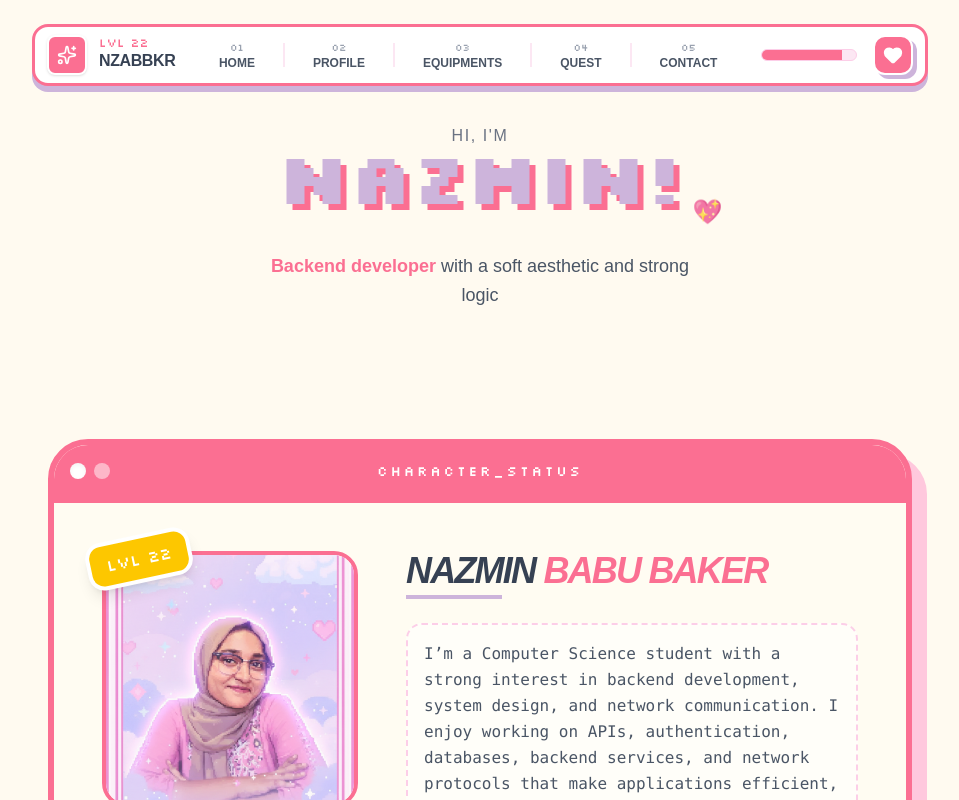
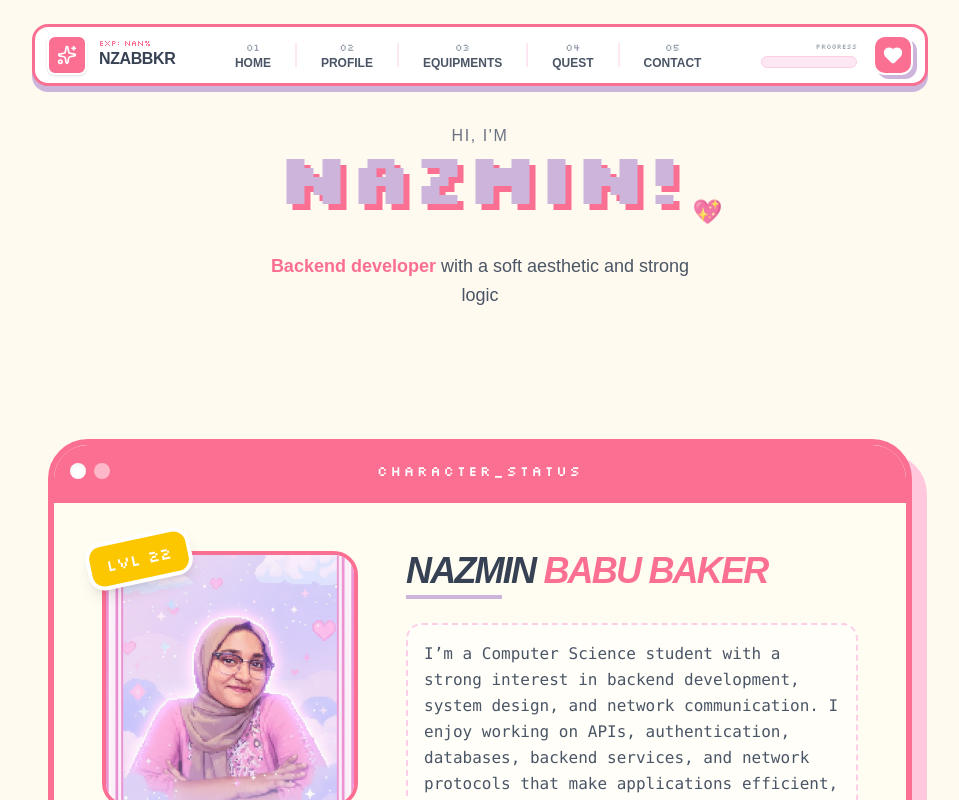
Before and after one commit to Nazmin-Babubaker/my-portfolio, a React (Vite) app: page / in a window 1280 px wide. Shown: the top 800 px of the page, without its empty margins (160-1119 px from the left). Built offline with nearby package versions, Linux system fonts and the light colour scheme.

Commit message:
progress bar for page nav

```diff
--- a/src/components/Navbar.jsx
+++ b/src/components/Navbar.jsx
@@ -1,73 +1,78 @@
-import { Heart, Sparkles, Home, Briefcase, Mail } from "lucide-react";
+import { useState, useEffect } from "react";
+import { Heart, Sparkles } from "lucide-react";
 
 export default function Navbar() {
+  const [progress, setProgress] = useState(0);
+
+  useEffect(() => {
+    const handleScroll = () => {
+      const winScroll = document.body.scrollTop || document.documentElement.scrollTop;
+      const height = document.documentElement.scrollHeight - document.documentElement.clientHeight;
+      const scrolled = (winScroll / height) * 100;
+      setProgress(Math.round(scrolled));
+    };
+
+    window.addEventListener("scroll", handleScroll);
+    return () => window.removeEventListener("scroll", handleScroll);
+  }, []);
+
   return (
-  <nav className="fixed top-6 left-1/2 -translate-x-1/2 w-[95%] max-w-4xl z-50">
-
-
-    <div className="bg-white border-[3px] border-bubblegum rounded-2xl shadow-[0_6px_0_0_#cdb4db]  flex items-center justify-between px-3 py-2">
+    <nav className="fixed top-6 left-1/2 -translate-x-1/2 w-[95%] max-w-4xl z-50">
+      <div className="bg-white border-[3px] border-bubblegum rounded-2xl shadow-[0_6px_0_0_#cdb4db] flex items-center justify-between px-3 py-2">
 
         <div className="flex items-center gap-3">
           <div className="bg-bubblegum p-2 rounded-lg border-2 border-white shadow-sm">
-                <Sparkles className="text-white" size={20} />
+            <Sparkles className="text-white" size={20} />
           </div>
           <div className="flex flex-col">
-            <span className="font-pixel text-xs text-bubblegum leading-none">LVL 22</span>
+            <span className="font-pixel text-[8px] text-bubblegum leading-none uppercase">
+              Exp: {progress}%
+            </span>
             <span className="font-bold text-gray-700 tracking-tight">NZABBKR</span>
           </div>
         </div>
 
-
         <ul className="hidden md:flex items-center gap-1">
-
-            <a href="#" className="group flex flex-col items-center px-4 py-1 cursor-pointer transition-all hover:-translate-y-1">
-                <span className="text-[10px] font-pixel text-gray-400 group-hover:text-green-400">01</span>
-                <span className="font-bold text-gray-600 group-hover:text-green-400 uppercase text-xs">Home</span>
-            </a>
-
-            <div className="w-0.5 h-6 bg-pink-100 mx-2"></div>
-
-
-            <a href="#about" className="group flex flex-col items-center px-4 py-1 cursor-pointer transition-all hover:-translate-y-1">
-                <span className="text-[10px] font-pixel text-gray-400 group-hover:text-green-400">02</span>
-                <span className="font-bold text-gray-600 group-hover:text-green-400 uppercase text-xs">Profile</span>
-            </a>
-
-            <div className="w-0.5 h-6 bg-pink-100 mx-2"></div>
-
-
-            <a href="#inventory" className="group flex flex-col items-center px-4 py-1 cursor-pointer transition-all hover:-translate-y-1">
-                <span className="text-[10px] font-pixel text-gray-400 group-hover:text-green-400">03</span>
-                <span className="font-bold text-gray-600 group-hover:text-green-400 uppercase text-xs">Equipments</span>
-            </a>
-
-            <div className="w-0.5 h-6 bg-pink-100 mx-2"></div>
-
-
-            <a href="#quests" className="group flex flex-col items-center px-4 py-1 cursor-pointer transition-all hover:-translate-y-1">
-                <span className="text-[10px] font-pixel text-gray-400 group-hover:text-green-400">04</span>
-                <span className="font-bold text-gray-600 group-hover:text-green-400 uppercase text-xs">Quest</span>
-            </a>
-
-            <div className="w-0.5 h-6 bg-pink-100 mx-2"></div>
-
-
-            <a href="#contact" className="group flex flex-col items-center px-4 py-1 cursor-pointer transition-all hover:-translate-y-1">
-                <span className="text-[10px] font-pixel text-gray-400 group-hover:text-green-400">05</span>
-                <span className="font-bold text-gray-600 group-hover:text-green-400 uppercase text-xs">Contact</span>
-            </a>
+          <NavLink href="#" num="01" label="Home" />
+          <Divider />
+          <NavLink href="#about" num="02" label="Profile" />
+          <Divider />
+          <NavLink href="#inventory" num="03" label="Equipments" />
+          <Divider />
+          <NavLink href="#quests" num="04" label="Quest" />
+          <Divider />
+          <NavLink href="#contact" num="05" label="Contact" />
         </ul>
 
+        <div className="flex items-center gap-4">
+          <div className="hidden sm:flex flex-col items-end gap-1">
+             <span className="font-pixel text-[7px] text-gray-400 uppercase">Progress</span>
+             <div className="w-24 h-3 bg-pink-100 rounded-full overflow-hidden border border-pink-200">
+                <div
+                  className="h-full bg-bubblegum transition-all duration-300 ease-out"
+                  style={{ width: `${progress}%` }}
+                ></div>
+             </div>
+          </div>
 
-        <div className="flex items-center gap-4">
-          <div className="hidden sm:block w-24 h-3 bg-pink-100 rounded-full overflow-hidden border border-pink-200">
-            <div className="w-[85%] h-full bg-bubblegum animate-pulse"></div>
-          </div>
           <button className="bg-bubblegum border-2 border-white text-white p-2 rounded-xl shadow-[4px_4px_0_0_#cdb4db] active:shadow-none active:translate-x-1 active:translate-y-1 transition-all">
             <Heart size={20} fill="white" />
           </button>
         </div>
-    </div>
- </nav>
+      </div>
+    </nav>
   );
 }
+
+function NavLink({ href, num, label }) {
+  return (
+    <a href={href} className="group flex flex-col items-center px-4 py-1 cursor-pointer transition-all hover:-translate-y-1">
+      <span className="text-[10px] font-pixel text-gray-400 group-hover:text-green-400">{num}</span>
+      <span className="font-bold text-gray-600 group-hover:text-green-400 uppercase text-xs">{label}</span>
+    </a>
+  );
+}
+
+function Divider() {
+  return <div className="w-0.5 h-6 bg-pink-100 mx-1"></div>;
+}
```
